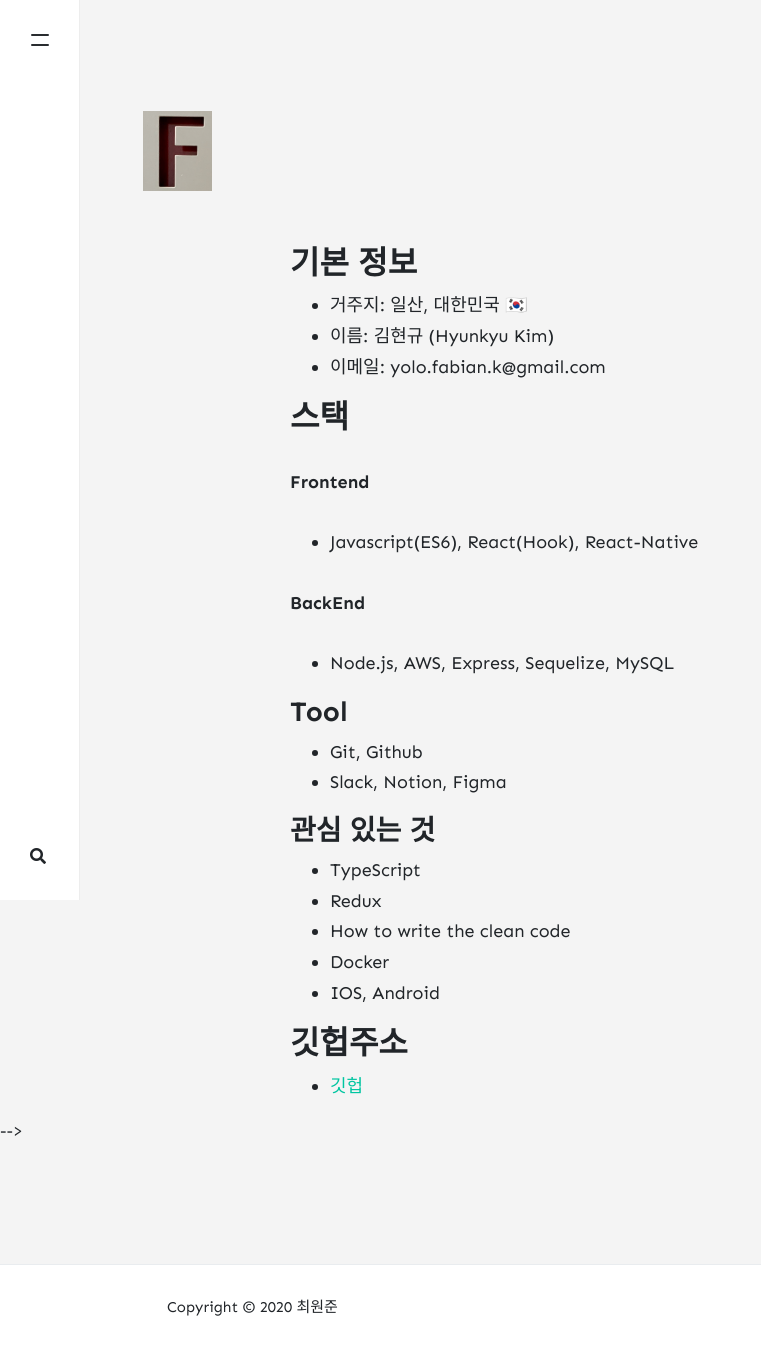
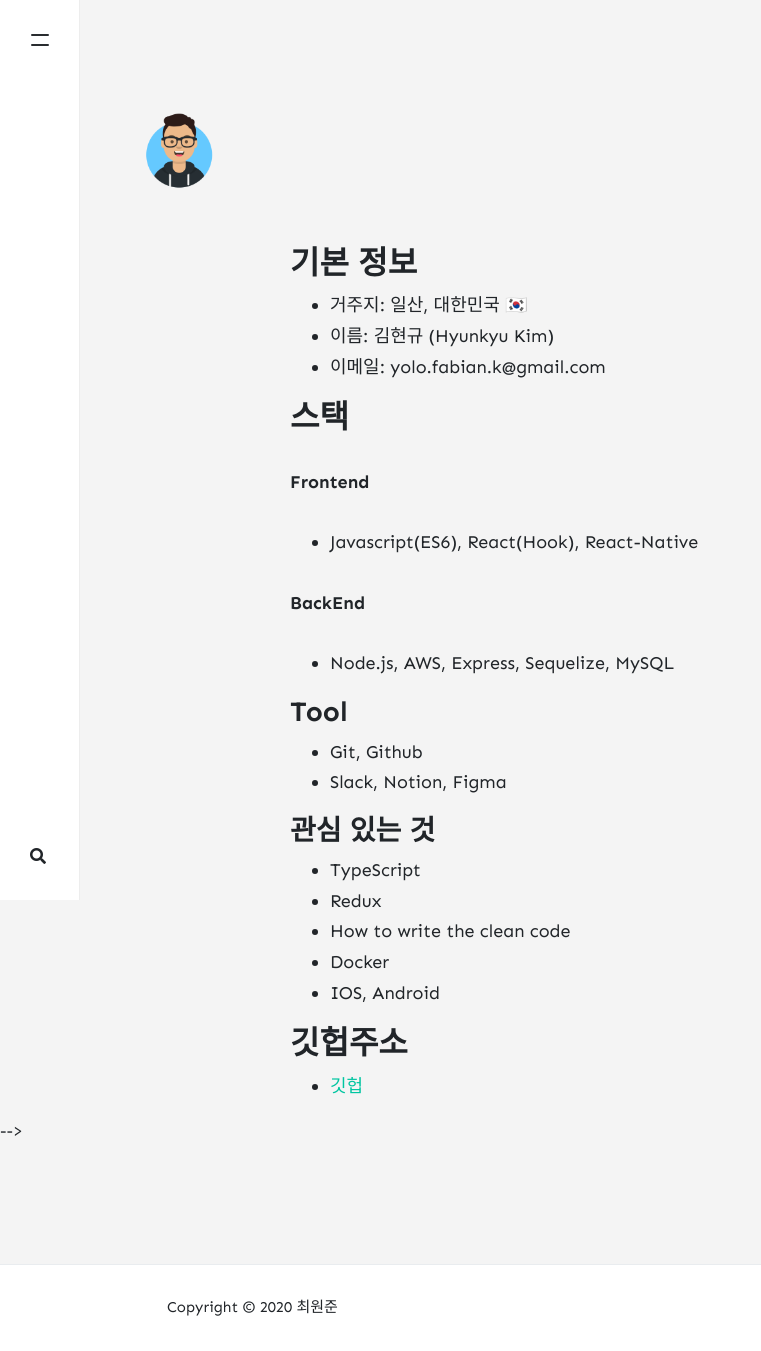
Before and after one commit to wonjun0120/wonjun0120.github.io, a Jekyll site: the page built from _pages/about.md, in a window 1280 px wide. Shown: the whole page, without its empty margins (0-761 px from the left). Built offline with Jekyll 4.4.1, drawn with Linux system fonts in a browser that asks for light colours; nearby versions of some CDN libraries; comment, search, counter and statistics services are not loaded.

Commit message:
:heavy_plus_sign: add img

```diff
--- a/_config.yml
+++ b/_config.yml
@@ -2,8 +2,8 @@
 name: "최원준"
 title: "Wonjun's Blog"
 description: "Devlog"
-logo: "assets/images/fabian.png"
-favicon: "assets/images/fabian.png"
+logo: "assets/images/Avatar-Maker.png"
+favicon: "assets/images/Avatar-Maker.png"
 baseurl: ""
 url: "https://wonjun0120.github.io/"
 google_analytics: "UA-xxxxxxxx-1"
```
Also changed, not shown: assets/images/Avatar-Maker.png (added), 1 other file.
